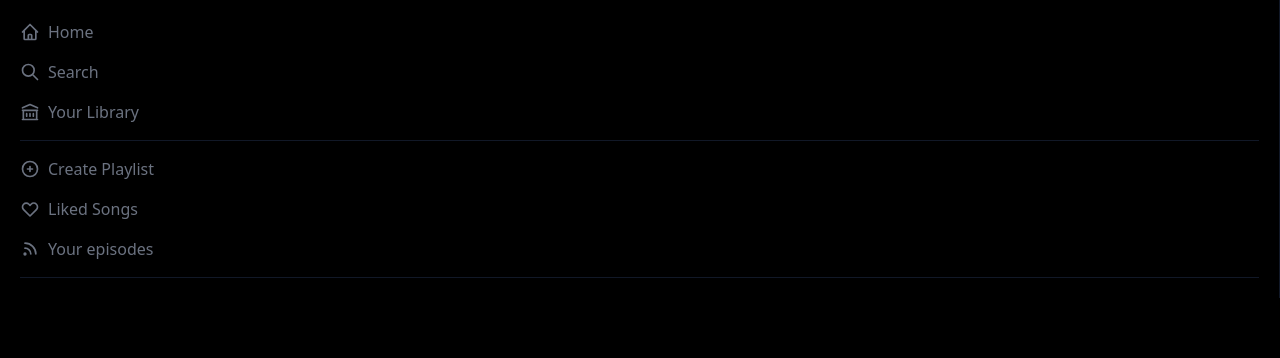
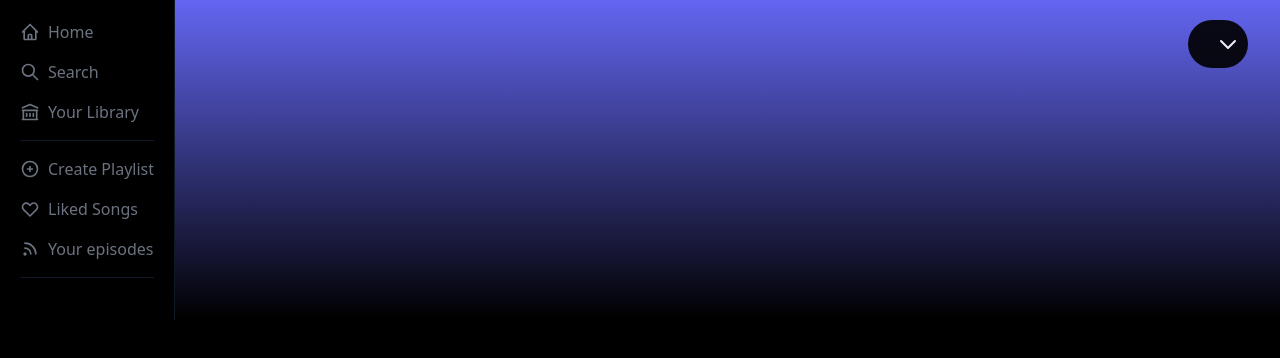
Before and after one commit to wadaln3ma/Spotify-Clone-Nextjs, a Next.js app: page / in a window 1280 px wide. Shown: the top 358 px of the page. Built offline with nearby package versions, Linux system fonts and the light colour scheme; no server answers.

Commit message:
Create middle section's header

```diff
--- /dev/null
+++ b/components/Center.tsx
@@ -0,0 +1,40 @@
+import { useState, useEffect } from "react"
+import {ChevronDownIcon} from "@heroicons/react/outline"
+import {useSession} from "next-auth/react"
+import { shuffle } from 'lodash'
+
+const colors = [
+  'from-indigo-500',
+  'from-blue-500',
+  'from-green-500',
+  'from-red-500',
+  'from-yellow-500',
+  'from-pink-500',
+  'from-purple-500',
+]
+
+const Center = ()=>{
+
+  const { data: session } = useSession()
+  const [color, setColor] = useState(null);
+
+  useEffect(() => {
+    setColor(shuffle(colors).pop());
+  }, [])
+
+  return (
+    <div className="flex-grow text-white">
+      <header className="absolute top-5 right-8">
+        <div className="flex items-center bg-black opacity-90 hover:opacity-80 space-x-3 p-1 pr-2 cursor-pointer rounded-full">
+          <img alt="" src={session?.user.image} className="h-10 rounded-full" />
+          <p>{session?.user.name}</p>
+          <ChevronDownIcon className="h-6" />
+        </div>
+      </header>
+
+      <section className={`flex items-end h-80 bg-gradient-to-b ${color} to-black space-x-7 p-8`}></section>
+
+    </div>
+)}
+
+export default Center
--- a/package.json
+++ b/package.json
@@ -7,6 +7,7 @@
   },
   "dependencies": {
     "@heroicons/react": "^1.0.6",
+    "lodash": "^4.17.21",
     "next": "latest",
     "next-auth": "^4.3.1",
     "react": "^17.0.2",
--- a/pages/index.tsx
+++ b/pages/index.tsx
@@ -1,6 +1,7 @@
 import type { NextPage } from 'next'
 import Head from 'next/head'
 import Sidebar from '../components/Sidebar'
+import Center from '../components/Center'
 
 const Home: NextPage = () => {
   return (
@@ -10,8 +11,10 @@
         <link rel="icon" href="/favicon.ico" />
       </Head>
 
-      <main className="">
+      <main className="flex">
         <Sidebar />
+
+        <Center />
       </main>
 
     </div>
```
Also changed, not shown: 1 other file (tests, documents, lock files or other folders).
